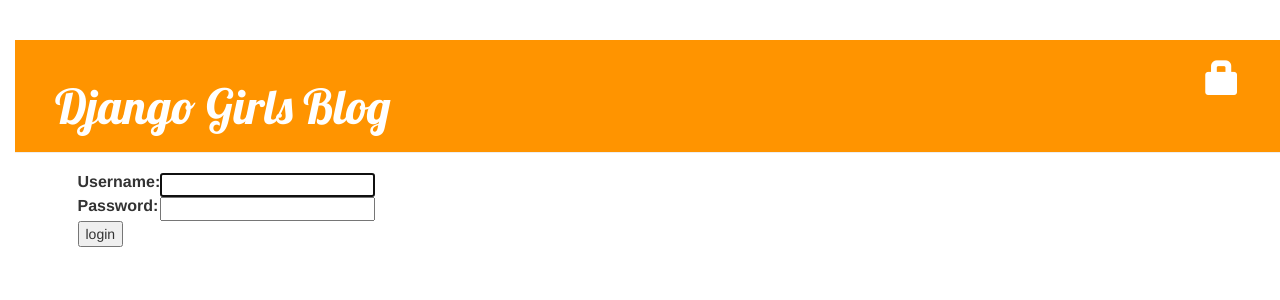
After one commit to engurs/Blog, a Django app: a page that uses blog/templates/blog/base.html in a window 1280 px wide. The commit adds this page. Shown: the top 300 px of the page. Run offline with Django 3.2, Linux system fonts and the light colour scheme; some libraries are stand-ins or nearby versions.

Commit message:
Save new posts as drafts,Page with list of unpublished posts,publish button,Delete post,Authorizing add/edit of posts,Log in users

```diff
--- a/blog/models.py
+++ b/blog/models.py
@@ -16,7 +16,7 @@ class Post(models.Model):
     yayinlanma_tarihi = models.DateTimeField(
            blank=True, null=True)
 
-    def yayinla(self):
+    def publish(self): #publish yerine yayinla idi tr tutorial da
         self.yayinlanma_tarihi = timezone.now()
         self.save()
 
--- a/blog/templates/blog/base.html
+++ b/blog/templates/blog/base.html
@@ -13,6 +13,10 @@
         <div class="page-header">
             {% if user.is_authenticated %}
                 <a href="{% url 'post_new' %}" class="top-menu"><span class="glyphicon glyphicon-plus"></span></a>
+                <a href="{% url 'post_draft_list' %}" class="top-menu"><span class="glyphicon glyphicon-edit"></span></a>
+                <p class="top-menu">Hello {{ user.username }} <small>(<a href="{% url 'logout' %}">Log out</a>)</small></p>
+            {% else %}
+                <a href="{% url 'login' %}" class="top-menu"><span class="glyphicon glyphicon-lock"></span></a>
             {% endif %}
 
             <h1><a href="/">Django Girls Blog</a></h1>
--- /dev/null
+++ b/blog/templates/registration/login.html
@@ -0,0 +1,24 @@
+{% extends "blog/base.html" %}
+
+{% block content %}
+    {% if form.errors %}
+        <p>Your username and password didn't match. Please try again.</p>
+    {% endif %}
+
+    <form method="post" action="{% url 'login' %}">
+    {% csrf_token %}
+        <table>
+        <tr>
+            <td>{{ form.username.label_tag }}</td>
+            <td>{{ form.username }}</td>
+        </tr>
+        <tr>
+            <td>{{ form.password.label_tag }}</td>
+            <td>{{ form.password }}</td>
+        </tr>
+        </table>
+
+        <input type="submit" value="login" />
+        <input type="hidden" name="next" value="{{ next }}" />
+    </form>
+{% endblock %}
--- a/blog/urls.py
+++ b/blog/urls.py
@@ -6,4 +6,7 @@ urlpatterns = [
     url(r'^post/(?P<pk>[0-9]+)/$', views.post_detail, name='post_detail'),
     url(r'^post/new/$', views.post_new, name='post_new'),
     url(r'^post/(?P<pk>[0-9]+)/edit/$', views.post_edit, name='post_edit'),
+    url(r'^drafts/$', views.post_draft_list, name='post_draft_list'),
+    url(r'^post/(?P<pk>\d+)/publish/$', views.post_publish, name='post_publish'),
+    url(r'^post/(?P<pk>\d+)/remove/$', views.post_remove, name='post_remove'),
 ]
--- a/mysite/settings.py
+++ b/mysite/settings.py
@@ -120,3 +120,5 @@ USE_TZ = True
 
 STATIC_URL = '/static/'
 STATIC_ROOT = os.path.join(BASE_DIR, 'static')
+
+LOGIN_REDIRECT_URL = '/'
--- a/mysite/urls.py
+++ b/mysite/urls.py
@@ -1,11 +1,20 @@
 from django.conf.urls import include, url
 from django.contrib import admin
 
+from django.contrib.auth import views
+
+"""urlpatterns = [
+    url(r'^admin/', include(admin.site.urls)),
+    url(r'^accounts/login/$', views.login),
+    url(r'', include('blog.urls')),
+]"""
+
 urlpatterns = [
     url(r'^admin/', include(admin.site.urls)),
+    url(r'^accounts/login/$', views.login, name='login'),
+    url(r'^accounts/logout/$', views.logout, name='logout', kwargs={'next_page': '/'}),
     url(r'', include('blog.urls')),
 ]
-
 
 
 """mysite URL Configuration
```
Also changed, not shown: blog/templates/blog/post_detail.html (+12 -0 lines), blog/templates/blog/post_draft_list.html (added, +11 -0 lines), blog/views.py (+22 -2 lines).
